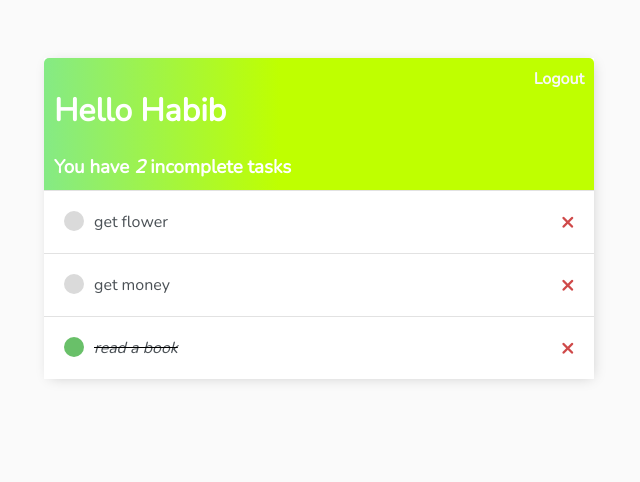
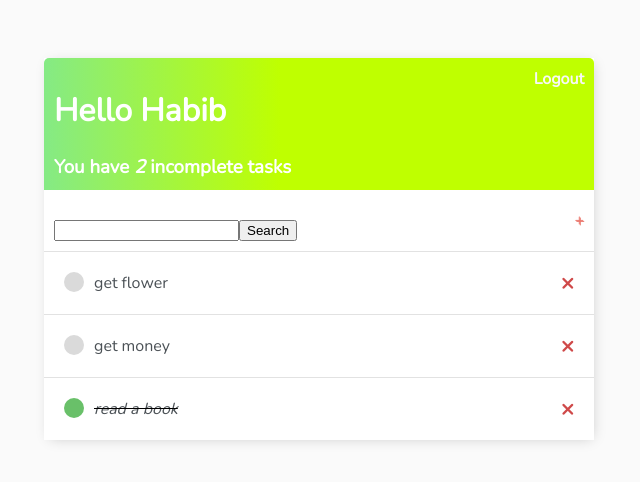
Before and after one commit to HABIBULLO77/ToDo-List, a Django app: page / in a window 1280 px wide. Shown: the top 482 px of the page, without its empty margins (321-961 px from the left). Run offline with Django 4.2, Linux system fonts and the light colour scheme; a user stored in the database is signed in; data comes from the database, SQL or seed files in the repository.

Commit message:
styling pages

```diff
--- a/base/templates/base/main.html
+++ b/base/templates/base/main.html
@@ -93,6 +93,20 @@
                 font-size: 22px;
                 line-height: 0;
             }
+
+            #search-add-wrapper {
+                display: flex;
+                justify-content: space-between;
+                align-items: center;
+                padding: 10px;
+            }
+
+            #add-link{
+                color: #EB796F;
+                text-decoration: none;
+                font-size: 42;
+                text-shadow: 1px 1px;
+            }
         </style>
     </head>
     <body>
--- a/base/templates/base/task_list.html
+++ b/base/templates/base/task_list.html
@@ -14,14 +14,17 @@
 
 </div>
 
+<div id="search-add-wrapper">
+    <form method="GET" style="margin-top: 20px; display: flex;">
+        <input type="text" name="search-area" value="{{search_input}}">
+        <input type="submit" value="Search">
+    </form>
+    <a id="add-link" href="{% url 'task-create' %}">&#x2b;</a>
+</div>
 
 
 
-<!--<a href="{% url 'task-create' %}">Add Task</a>
-<form method="GET">
-    <input type="text" name="search-area" value="{{ search_input }}">
-    <input type="submit" value="Search">
-</form> -->
+
 
 <div class="task-items-wrapper">
     {% for task in tasks %}
```
